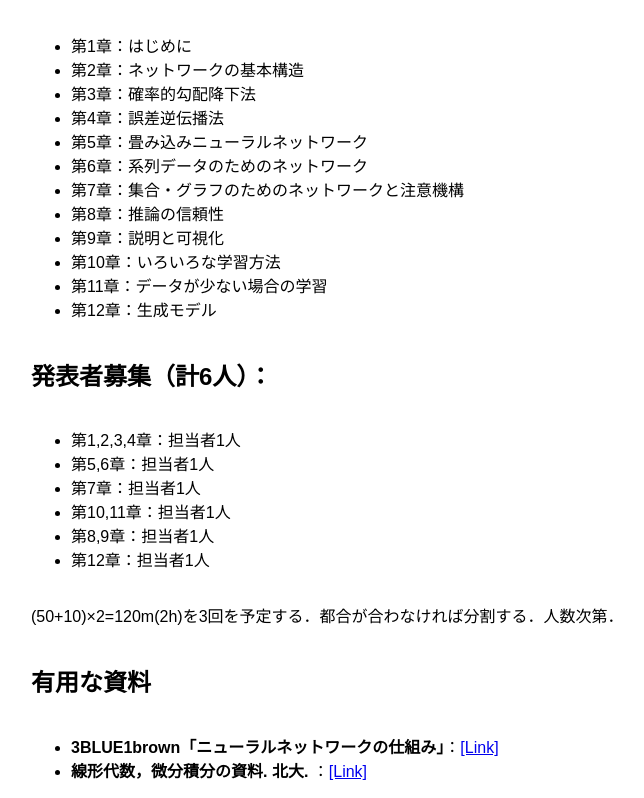
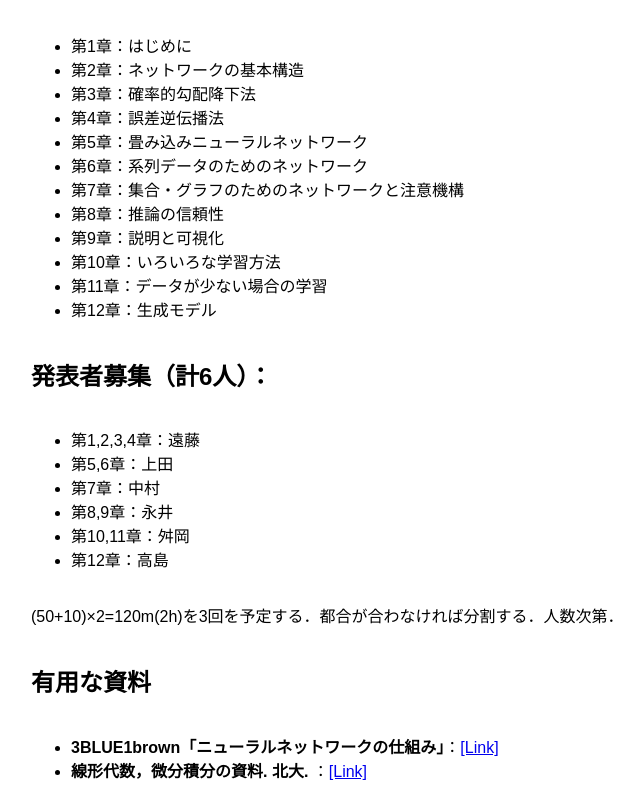
Before and after one commit to Hosi121/DL_LabSeminar, a plain HTML site: page index.html in a window 1280 px wide. Shown: the part 490-1288 px from the top of the page, without its empty margins (187-831 px from the left). Drawn offline with Linux system fonts and the light colour scheme.

Commit message:
feat: 発表順を固定

```diff
--- a/index.html
+++ b/index.html
@@ -81,12 +81,12 @@
 
         <h2>発表者募集（計6人）：</h2>
         <ul>
-            <li>第1,2,3,4章：担当者1人</li>
-            <li>第5,6章：担当者1人</li>
-            <li>第7章：担当者1人</li>
-            <li>第10,11章：担当者1人</li>
-            <li>第8,9章：担当者1人</li>
-            <li>第12章：担当者1人</li>
+            <li>第1,2,3,4章：遠藤</li>
+            <li>第5,6章：上田</li>
+            <li>第7章：中村</li>
+            <li>第8,9章：永井</li>
+            <li>第10,11章：舛岡</li>
+            <li>第12章：高島</li>
         </ul>
         <p>(50+10)×2=120m(2h)を3回を予定する．都合が合わなければ分割する．人数次第．</p>
         <h2>有用な資料</h2>
```
